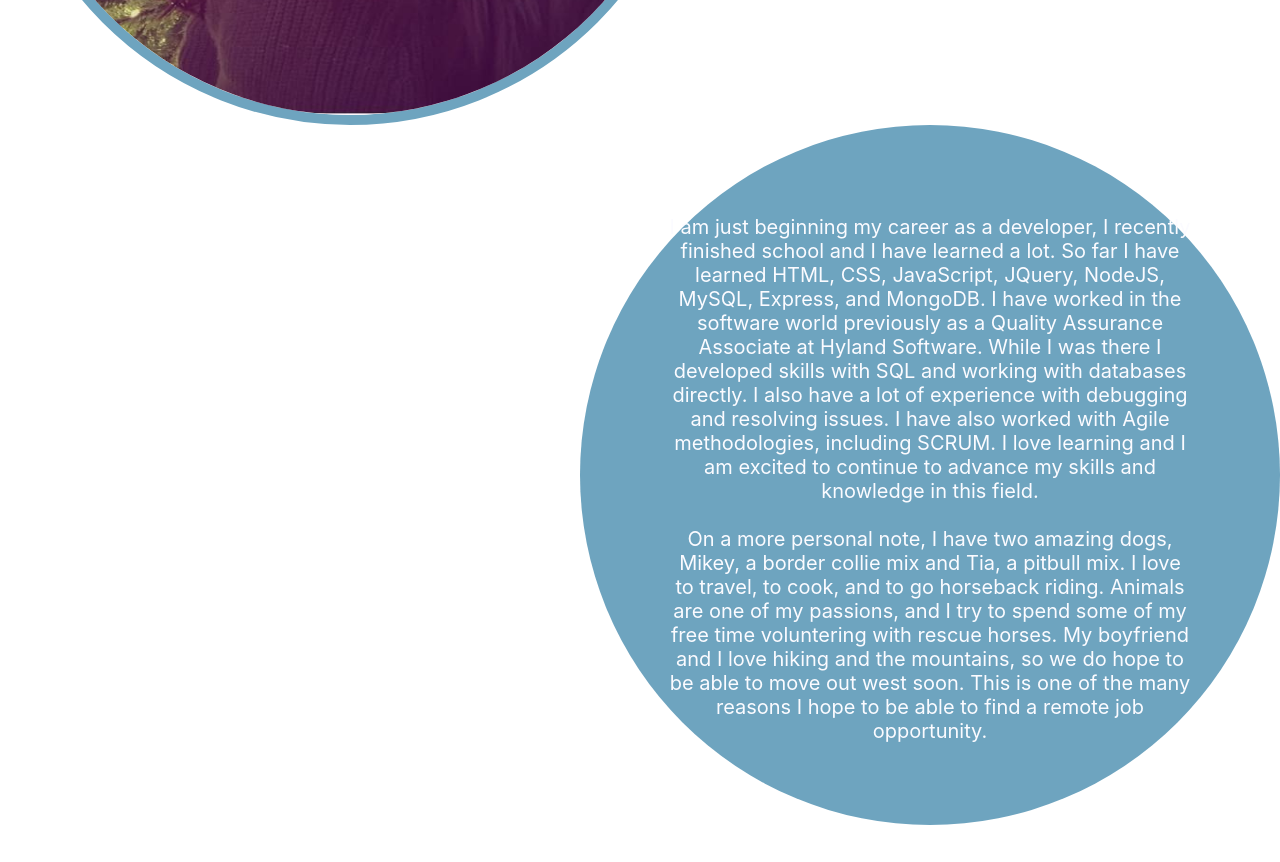
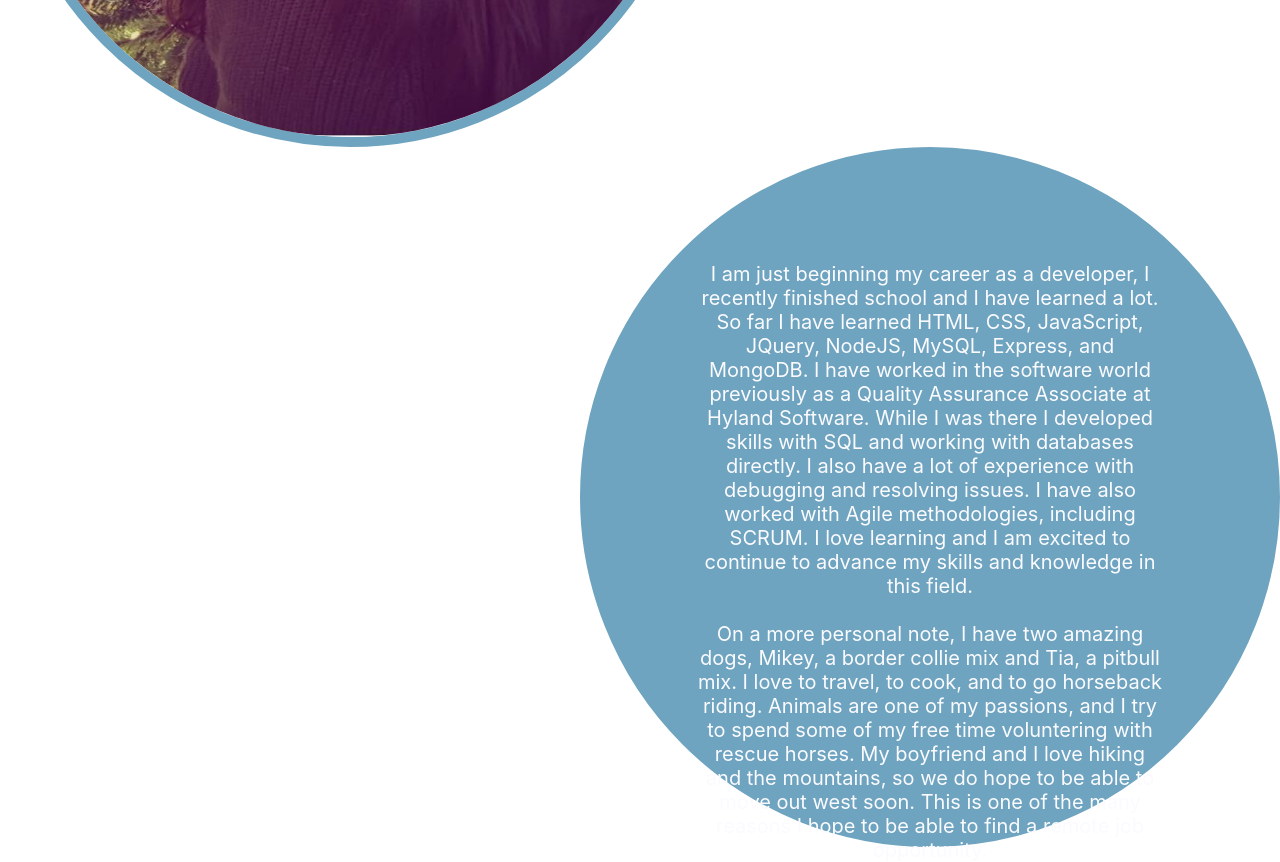
Before and after one commit to sarahlopriore/New-Portfolio-Page, a React (Create React App) app: page / in a window 1280 px wide. Shown: the part 920-1782 px from the top of the page. Before the commit the page ends 1745 px from the top, so only its background shows below. Built offline with nearby package versions, Linux system fonts and the light colour scheme.

Commit message:
small changes

```diff
--- a/src/components/Header/Header.css
+++ b/src/components/Header/Header.css
@@ -38,4 +38,5 @@ h1 {
 h3 {
 	font-family: 'Open Sans', sans-serif;
 	margin-bottom: 30px;
+	font-size: 35px;
 }
--- a/src/components/ProfileInfo/ProfileInfo.css
+++ b/src/components/ProfileInfo/ProfileInfo.css
@@ -23,5 +23,8 @@
     text-align: center;
     background: #6EA4BF;
     float: right;
-    padding: 7%;
+    padding: 5.25em;
+    border-width: 10px;
+    border-style: solid;
+    border-color: #6ea4bf;
 }
--- a/src/components/ProfileInfo/ProfileInfo.js
+++ b/src/components/ProfileInfo/ProfileInfo.js
@@ -5,19 +5,19 @@ const ProfileInfo = () => (
     <div className="profile-div">
         <img className="profile-image" src="./IMG_1732.JPG" alt="Sarah Lopriore" />
         <div className="profile-text">
-            <p>
+            <div>
             I am just beginning my career as a developer, I recently finished school and I have learned a lot. So far I have learned HTML, CSS, JavaScript, JQuery, NodeJS,
             MySQL, Express, and MongoDB. I have worked in the software world previously as a Quality Assurance Associate at Hyland Software.
             While I was there I developed skills with SQL and working with databases directly. I also have a lot of experience with debugging and resolving issues.
             I have also worked with Agile methodologies, including SCRUM. I love learning and I am excited to continue to advance my skills and knowledge in this field.
-            </p>
+            </div>
             <br />
-            <p>
+            <div>
             On a more personal note, I have two amazing dogs, Mikey, a border collie mix and Tia, a pitbull mix. I love to travel, to cook, and to go horseback riding.
             Animals are one of my passions, and I try to spend some of my free time voluntering with rescue horses.
             My boyfriend and I love hiking and the mountains, so we do hope to be able to move out west soon.
             This is one of the many reasons I hope to be able to find a remote job opportunity.
-            </p>
+            </div>
         </div>
     </div>
 )
```
